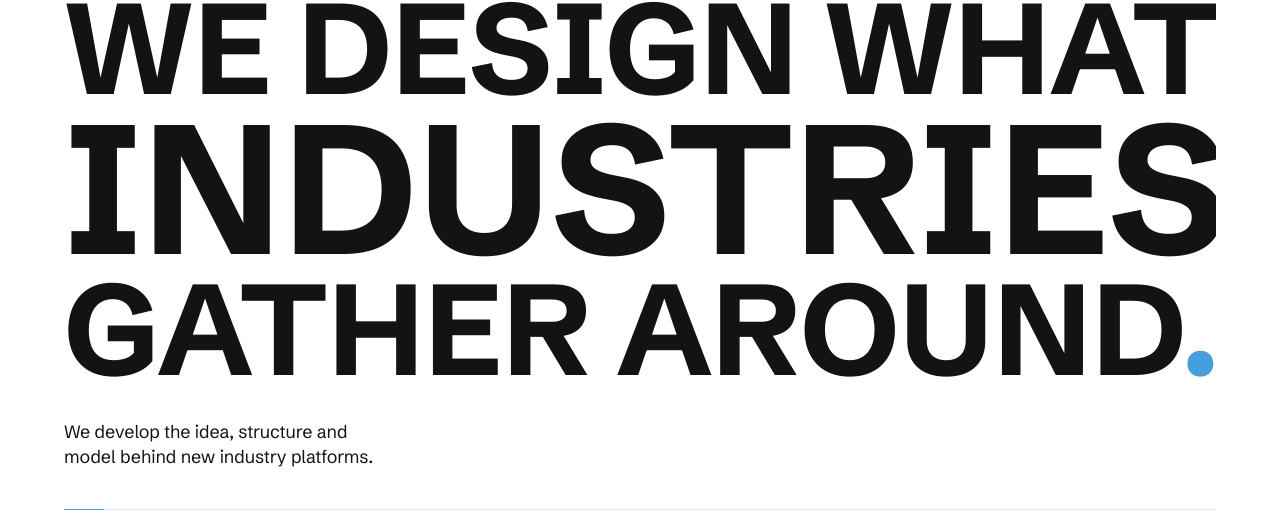
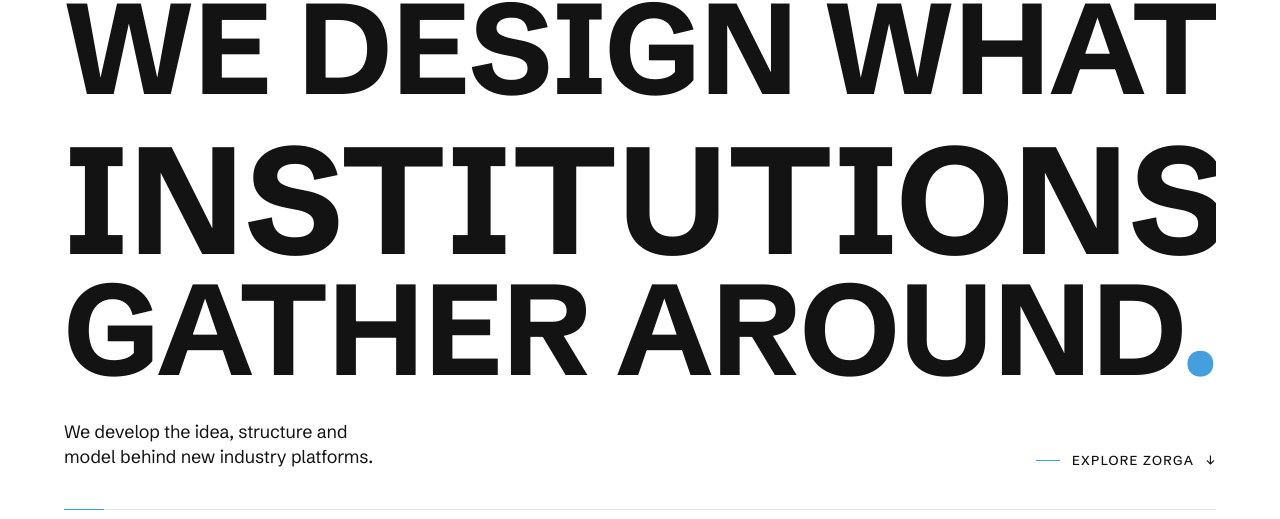
Before and after one commit to deepakaloor/zorga, a Next.js app: page / in a window 1280 px wide. Shown: the part 122-641 px from the top of the page. Built offline with nearby package versions, Linux system fonts and the light colour scheme; no server answers.

Commit message:
Hero: rotating word (industries/leaders/institutions), Explore link restored with blue rule, recomposed proportions
Co-Authored-By: Claude Fable 5 <noreply@anthropic.com>
Claude-Session: https://claude.ai/code/session_018SzcVJqxxr7ifBUphjzpYu

```diff
--- a/src/app/globals.css
+++ b/src/app/globals.css
@@ -231,6 +231,14 @@ body {
 .hero-fade { animation: fade-in 700ms var(--ease-out) 550ms both; }
 /* The blue period lands just after the last line settles, then holds still. */
 .hero-dot { animation: fade-in 250ms var(--ease-out) 1200ms both; }
+
+/* The rotating hero word. Same baseline, fixed line box; "institutions" is
+   scaled down (em) so the longest word still spans the same measure. */
+.hw { display: inline-block; transition: transform 260ms var(--ease-out), opacity 260ms var(--ease-out); }
+.hw-out { transform: translate3d(0, -0.14em, 0); opacity: 0; }
+.hw-in { transition: none; transform: translate3d(0, 0.16em, 0); opacity: 0; }
+.hw-alt { font-size: 0.828em; }
+.no-motion .hw { transition: none; transform: none; opacity: 1; }
 /* Entrance for elements mounted at runtime (e.g. the contact confirmation),
    which the scroll observer never sees. */
 .appear { animation: fade-in 450ms var(--ease-out) both; }
--- a/src/components/Hero.tsx
+++ b/src/components/Hero.tsx
@@ -1,25 +1,30 @@
+import { HeroWord } from "./HeroWord";
+
 /**
- * Hero. Three lines, each sized to span the full content width, forming one
- * justified typographic block. On mobile the block and its support line are
- * distributed across the hero region, with only the first line of the next
- * section rising into view at the fold. Intro motion is CSS-only, under a
- * second, then the section is completely still.
+ * Hero. Three lines, each sized to span the full content width; the middle
+ * word rotates through industries / leaders / institutions without moving
+ * anything around it. Supporting copy and the Explore link sit below, then
+ * the blue-tipped divider leads into the first line of the next section.
  */
 export function Hero() {
   return (
     <section id="top" aria-labelledby="hero-title" className="pt-16 md:pt-20">
-      {/* Mobile rhythm: three equal bands of air — headline→support,
-          support→divider, divider→next headline. Desktop flows naturally. */}
-      <div className="wrap pt-[clamp(1.5rem,4svh,3.5rem)] pb-[clamp(3rem,21.2svh,15rem)] md:pb-[clamp(2rem,5svh,3.5rem)]">
+      <div className="wrap pt-[clamp(1.5rem,4svh,3.5rem)] pb-[clamp(3rem,10svh,6.5rem)] md:pb-[clamp(2rem,5svh,3.5rem)]">
         <h1 id="hero-title" className="t-hero">
           <span className="hero-line hero-l1"><span>We design what</span></span>
-          <span className="hero-line hero-l2"><span>industries</span></span>
+          <span className="hero-line hero-l2"><span><HeroWord /></span></span>
           <span className="hero-line hero-l3"><span>gather around<span className="text-blue hero-dot">.</span></span></span>
         </h1>
 
-        <div className="grid12 pt-[clamp(2rem,21.2svh,15rem)] md:pt-[clamp(1.5rem,4svh,3.5rem)]">
+        <div className="grid12 items-end pt-[clamp(2.5rem,8svh,5.5rem)] md:pt-[clamp(1.5rem,4svh,3.5rem)]">
           <p className="hero-fade col-span-12 md:col-span-5 t-lead max-w-[30ch]">
             We develop the idea, structure and model behind new industry platforms.
+          </p>
+          <p className="hero-fade col-span-12 md:col-span-4 md:col-start-9 flex md:justify-end mt-8 md:mt-0">
+            <a href="#statement" className="t-label u-line arrow-link inline-flex items-center gap-3 text-ink">
+              <span aria-hidden className="h-px w-6 bg-blue" />
+              Explore Zorga <span aria-hidden className="arr-d">↓</span>
+            </a>
           </p>
         </div>
       </div>
--- /dev/null
+++ b/src/components/HeroWord.tsx
@@ -0,0 +1,51 @@
+"use client";
+
+import { useEffect, useRef } from "react";
+
+/**
+ * The one changing word in the hero. Server-rendered and default text is
+ * "industries" (the canonical statement); "leaders" and "institutions" are
+ * visual alternates only. Editorial replacement: the old word lifts out, the
+ * new one rises in. Nothing else in the headline moves. Reduced motion (OS
+ * preference or the site's no-motion class) never rotates.
+ */
+const WORDS = ["industries", "leaders", "institutions"];
+const HOLD_MS = 2600;
+const OUT_MS = 220;
+
+export function HeroWord() {
+  const ref = useRef<HTMLSpanElement>(null);
+
+  useEffect(() => {
+    const el = ref.current;
+    if (!el) return;
+    let i = 0;
+    let swap = 0;
+
+    const still = () =>
+      window.matchMedia("(prefers-reduced-motion: reduce)").matches ||
+      document.documentElement.classList.contains("no-motion");
+
+    const tick = () => {
+      if (still()) return;
+      el.classList.add("hw-out");
+      swap = window.setTimeout(() => {
+        i = (i + 1) % WORDS.length;
+        el.textContent = WORDS[i];
+        el.classList.toggle("hw-alt", WORDS[i] === "institutions");
+        el.classList.remove("hw-out");
+        el.classList.add("hw-in");
+        void el.offsetWidth; // commit the entry offset before releasing it
+        el.classList.remove("hw-in");
+      }, OUT_MS);
+    };
+
+    const loop = window.setInterval(tick, HOLD_MS);
+    return () => {
+      window.clearInterval(loop);
+      window.clearTimeout(swap);
+    };
+  }, []);
+
+  return <span ref={ref} className="hw">industries</span>;
+}
--- a/src/components/Statement.tsx
+++ b/src/components/Statement.tsx
@@ -11,7 +11,7 @@ export function Statement() {
         {/* The divider carries the one blue segment; it draws in once on reveal. */}
         <div aria-hidden className="border-t border-rule rule-tick" data-reveal="rule" />
       </div>
-      <div className="wrap pt-[clamp(3rem,21.2svh,15rem)] md:pt-[clamp(3.5rem,11vh,7rem)] pb-[clamp(2.5rem,6vh,4.5rem)]">
+      <div className="wrap pt-[clamp(3.5rem,17svh,11rem)] md:pt-[clamp(2.5rem,4.5vh,4rem)] pb-[clamp(2.5rem,6vh,4.5rem)]">
         <h2 id="statement-title" className="t-display grid" data-reveal="lines">
           <Ml>Before there is</Ml>
           <Ml className="pl-[6vw] md:pl-[9vw]">an event,</Ml>
```
